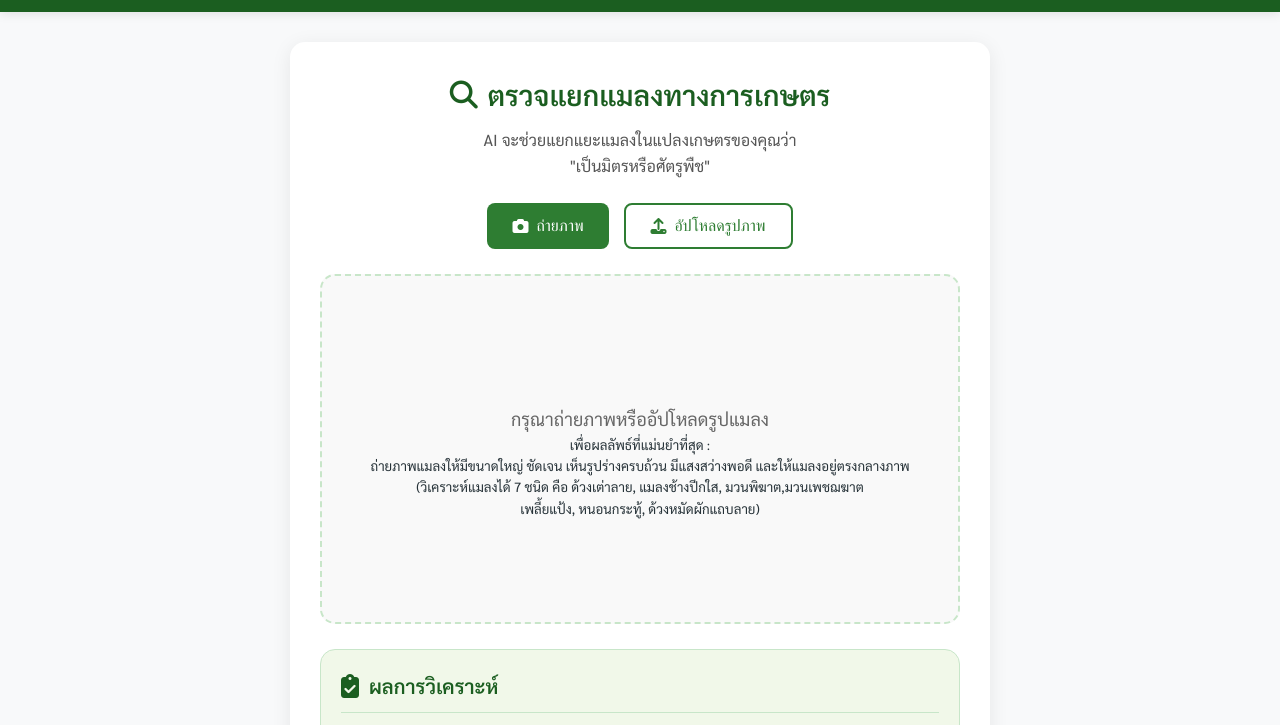
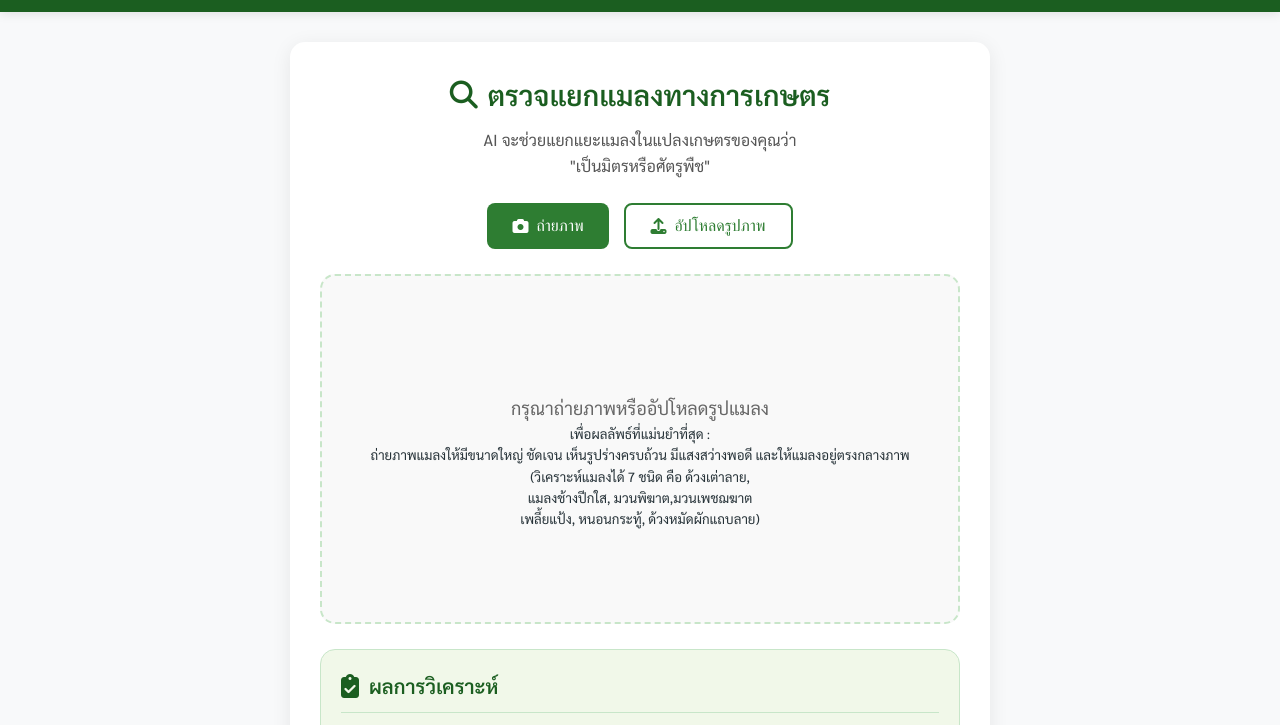
Before and after one commit to 1derfulthey/agricareai, a plain HTML site: page index.html in a window 1280 px wide. Shown: the part 56-781 px from the top of the page. Drawn offline with Linux system fonts and the light colour scheme; some icons are missing.

Commit message:
index.html

```diff
--- a/index.html
+++ b/index.html
@@ -45,7 +45,7 @@
                     <small>
                         เพื่อผลลัพธ์ที่แม่นยำที่สุด : <br>
                         ถ่ายภาพแมลงให้มีขนาดใหญ่ ชัดเจน เห็นรูปร่างครบถ้วน มีแสงสว่างพอดี และให้แมลงอยู่ตรงกลางภาพ<br>
-                        (วิเคราะห์แมลงได้ 7 ชนิด คือ ด้วงเต่าลาย, แมลงช้างปีกใส, มวนพิฆาต,มวนเพชฌฆาต <br>
+                        (วิเคราะห์แมลงได้ 7 ชนิด คือ ด้วงเต่าลาย, <br> แมลงช้างปีกใส, มวนพิฆาต,มวนเพชฌฆาต <br>
                         เพลี้ยแป้ง, หนอนกระทู้, ด้วงหมัดผักแถบลาย)
                     </small>
                 </div>
```
